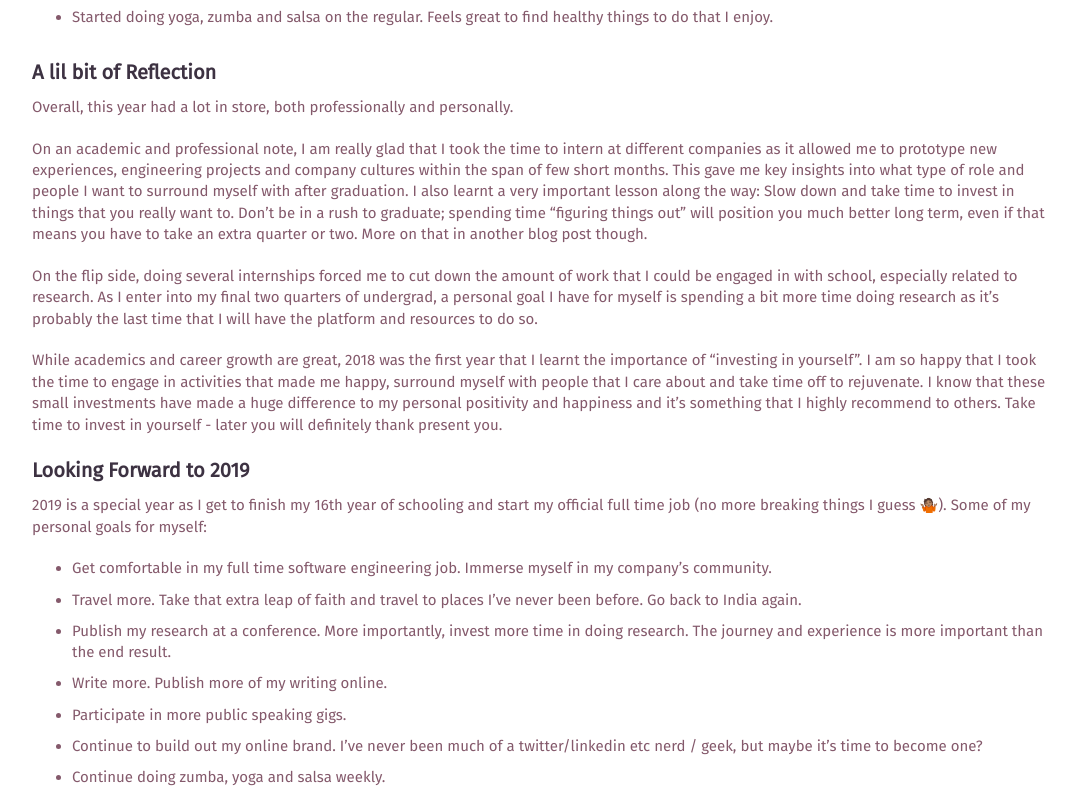
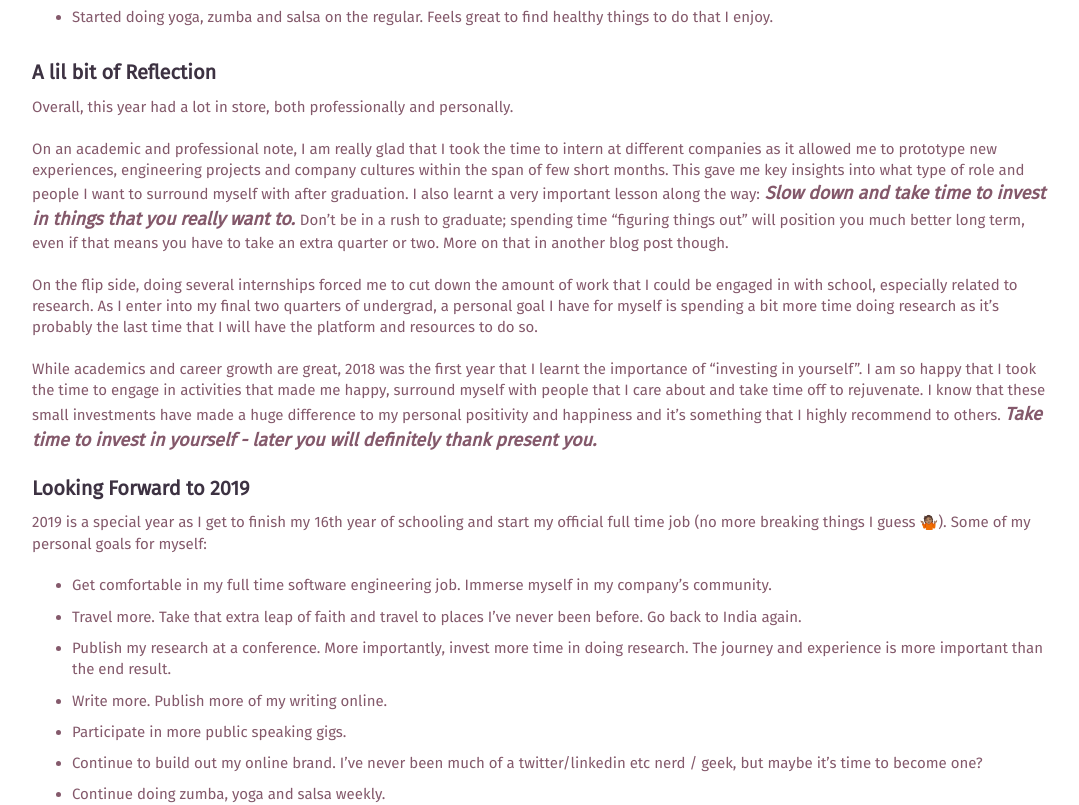
Before and after one commit to mitalipalekar/mitalipalekar.github.io, a React (Create React App) app: page /reflections_on_2018_looking_ahead in a window 1280 px wide. Shown: the part 1140-1945 px from the top of the page, without its empty margins (96-1175 px from the left). Built offline with nearby package versions, Linux system fonts and the light colour scheme.

Commit message:
Adds key takeaways to blog

```diff
--- a/public/css/styles.css
+++ b/public/css/styles.css
@@ -168,6 +168,12 @@ a:hover, a:active {
   color: #84596B;
 }
 
+#key-takeaway {
+  font-size: 18px;
+  font-weight: bold;
+  font-style: italic;
+}
+
 #blog-back-button span {
   display: block;
   margin: auto;
--- a/src/pages/Home.js
+++ b/src/pages/Home.js
@@ -18,7 +18,7 @@ export default class Home extends React.Component {
           to be able to work towards this goal by interning at many top Silicon Valley tech companies like <a><b>Facebook</b></a>, <a><b>LinkedIn</b></a>,
           <a> <b>Stripe</b></a>, <a href='https://eng.uber.com/sre-internship/' target='_blank' rel="noopener noreferrer"><b>Uber</b></a> and  <a><b>NASA</b></a>.
           I am also an <b>Undergraduate Research Assistant</b> in the <a href='https://seclab.cs.washington.edu/' target='_blank' rel="noopener noreferrer">UW Security
-          and Privacy Lab Resarch</a>, the <b>Senior Adviser</b> (and past <b>President</b>) of the <a href='http://uwswe.com/' target='_blank' rel="noopener noreferrer">
+          and Privacy Lab Research</a>, the <b>Senior Adviser</b> (and past <b>President</b>) of the <a href='http://uwswe.com/' target='_blank' rel="noopener noreferrer">
           UW Society of Women Engineers</a>, a <b><a href="http://scholars.tune.com/" target='_blank' rel="noopener noreferrer">TUNE House</a> Scholar</b> and a <b><a href="https://twitter.com/neo?lang=en" target='_blank' rel="noopener noreferrer">Neo</a> Scholar</b>.
           In my free time, I love dancing, travelling, and gorging on guacamole.
         </div>
--- a/src/pages/blog/reflections_on_2018_looking_ahead.js
+++ b/src/pages/blog/reflections_on_2018_looking_ahead.js
@@ -125,9 +125,9 @@ export default class Reflections_on_2018_Looking_Ahead extends React.Component {
             companies as it allowed me to prototype new experiences, engineering projects and company cultures
             within the span of few short months.  This gave me key insights into what type of role and people
             I want to surround myself with after graduation.  I also learnt a very important lesson along the way:
-            Slow down and take time to invest in things that you really want to.  Don’t be in a rush to graduate;
-            spending time “figuring things out” will position you much better long term, even if that means you
-            have to take an extra quarter or two. More on that in another blog post though.
+            <span id="key-takeaway"> Slow down and take time to invest in things that you really want to. </span>
+            Don’t be in a rush to graduate; spending time “figuring things out” will position you much better long
+            term, even if that means you have to take an extra quarter or two. More on that in another blog post though.
           </p>
 
           <p>
@@ -142,7 +142,8 @@ export default class Reflections_on_2018_Looking_Ahead extends React.Component {
             “investing in yourself”.  I am so happy that I took the time to engage in activities that made me happy,
             surround myself with people that I care about and take time off to rejuvenate.  I know that these small
             investments have made a huge difference to my personal positivity and happiness and it’s something that
-            I highly recommend to others.  Take time to invest in yourself - later you will definitely thank present you.
+            I highly recommend to others.  <span id="key-takeaway"> Take time to invest in yourself - later you will
+            definitely thank present you.</span>
           </p>
 
           <div id='subtitle-1'>
```
